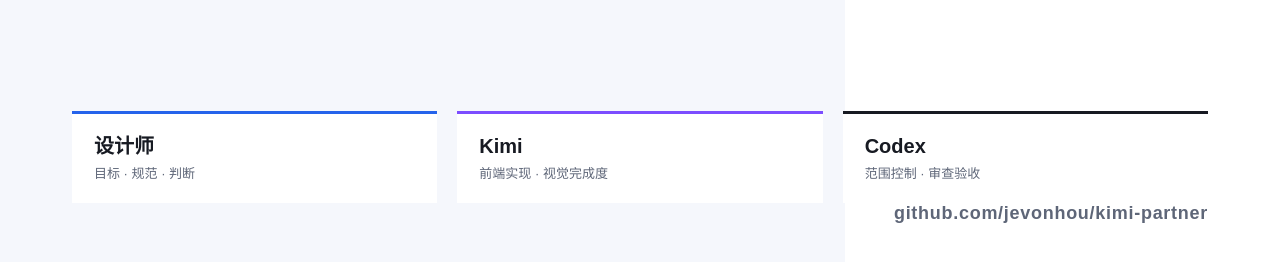
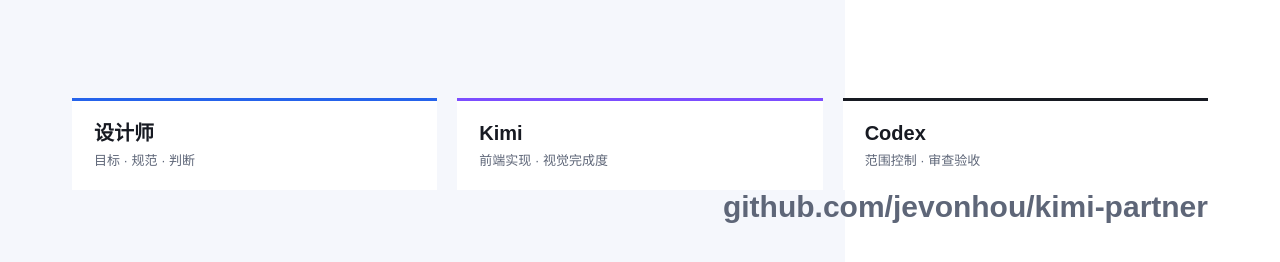
Before and after one commit to jevonhou/kimi-partner, a website: page assets/launch/source/launch-cover-16x9.html in a window 1280 px wide. Shown: the part 450-712 px from the top of the page. Drawn offline with Linux system fonts and the light colour scheme.

Commit message:
make launch cover URL thumbnail-readable

```diff
--- a/assets/launch/source/launch-cover-16x9.html
+++ b/assets/launch/source/launch-cover-16x9.html
@@ -92,12 +92,12 @@
     .roles b { color: #171A22; font-size: 20px; line-height: 1.2; }
     .roles span { color: #5E6678; font-size: 13px; line-height: 1.35; }
     footer {
-      grid-column: 9 / 13;
+      grid-column: 7 / 13;
       align-self: end;
       color: #5E6678;
-      font-size: 18px;
+      font-size: 30px;
       font-weight: 800;
-      letter-spacing: 0.04em;
+      letter-spacing: 0;
       text-align: right;
     }
   </style>
```
Also changed, not shown: assets/launch/source/launch-cover-4x5.html (+2 -2 lines), assets/launch/kimi-partner-launch-cover-16x9.png, assets/launch/kimi-partner-launch-cover-4x5.png.
